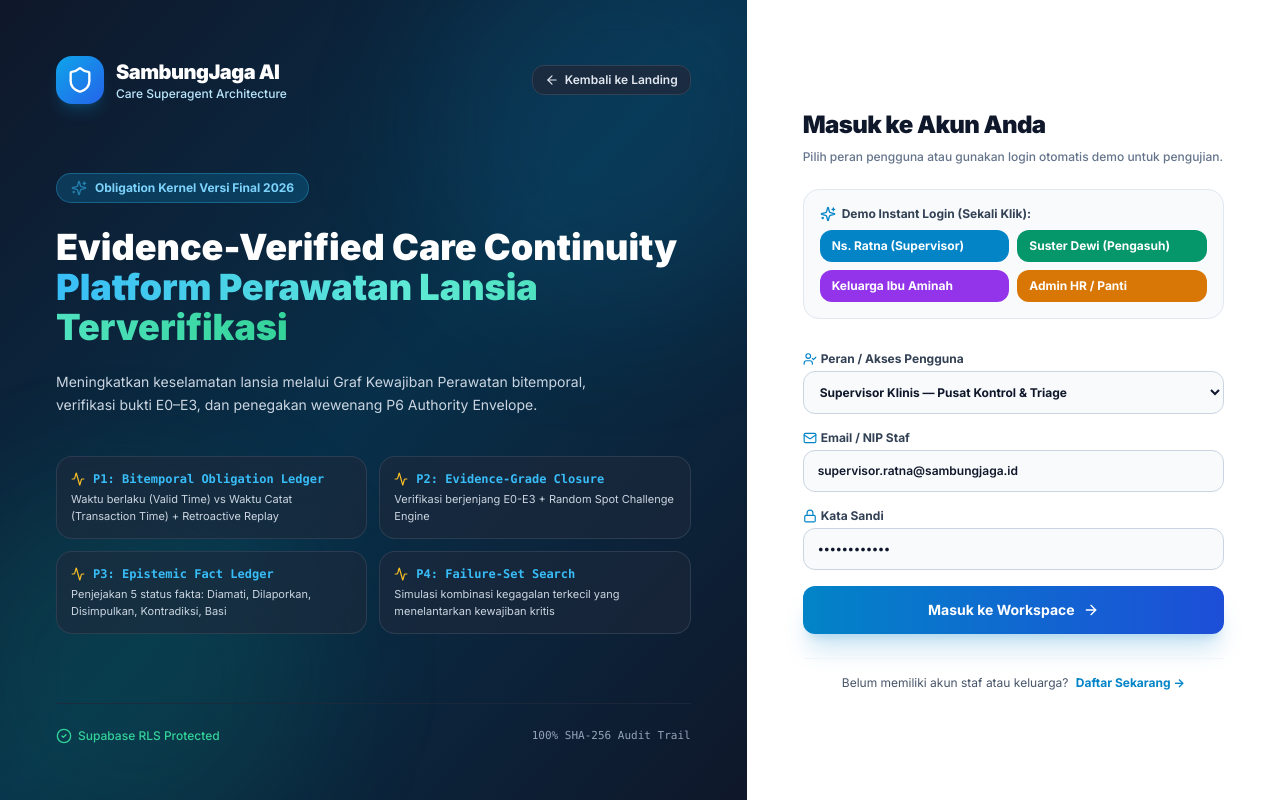
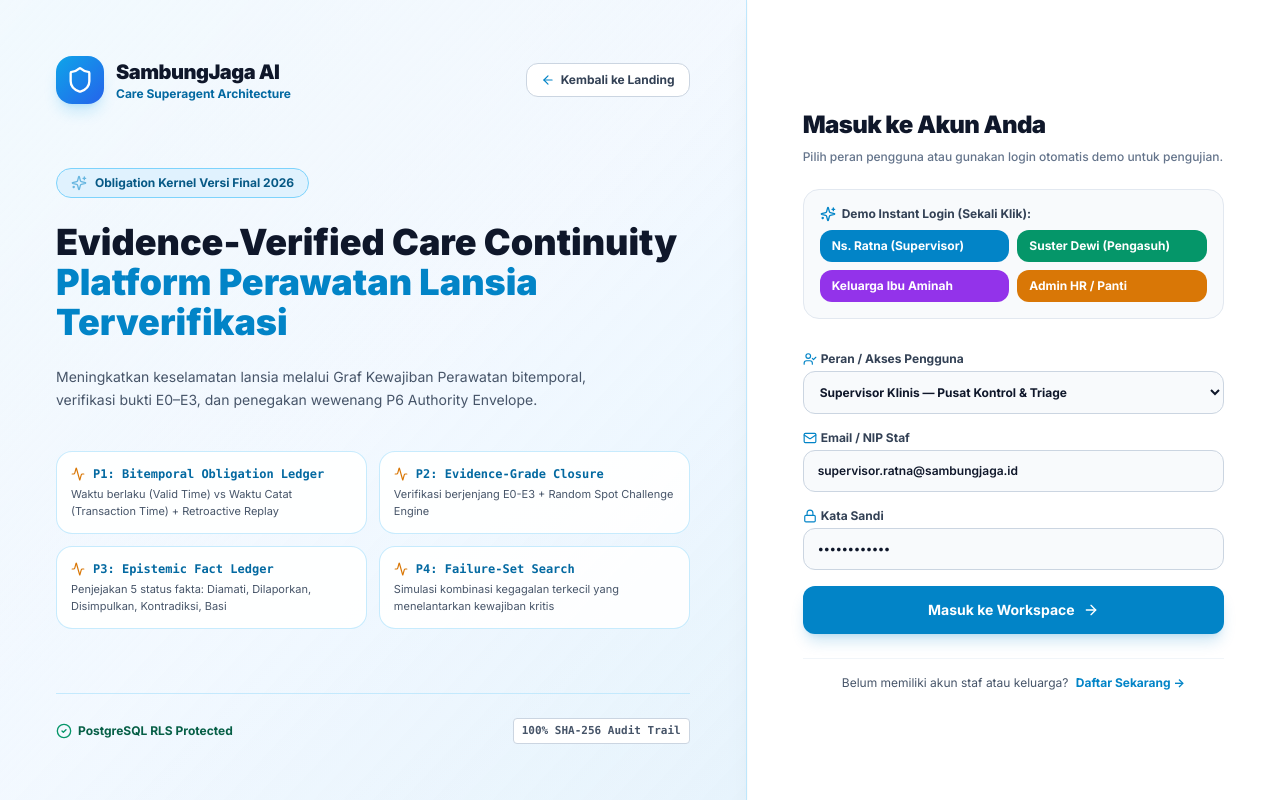
Before and after one commit to s1informatika11s25007-maker/SambungJaga, a React (Vite) app: page / in a window 1280 px wide. Both pictures are taken after a click on the button "Masuk". Built offline with nearby package versions, Linux system fonts and the light colour scheme.

Commit message:
style: ensure 100% background color consistency across Login, Register, and Post-Login views matching Landing Page palette

```diff
--- a/src/pages/LoginPage.jsx
+++ b/src/pages/LoginPage.jsx
@@ -8,8 +8,7 @@ import {
   Sparkles,
   CheckCircle2,
   Activity,
-  ArrowLeft,
-  Key
+  ArrowLeft
 } from 'lucide-react';
 import { ACTORS, CORE_INNOVATIONS } from '../types/architecture';
 
@@ -29,12 +28,9 @@ export default function LoginPage({ onLoginSuccess, onGoToRegister, onGoToLandin
   };
 
   return (
-    <div className="min-h-screen w-full flex flex-col lg:flex-row bg-slate-100 font-sans">
-      {/* LEFT COLUMN: Far Left Branding & System Value Showcase */}
-      <div className="w-full lg:w-7/12 bg-gradient-to-br from-slate-900 via-sky-950 to-slate-900 text-white p-8 lg:p-14 flex flex-col justify-between relative overflow-hidden">
-        {/* Background Ambient Lights */}
-        <div className="absolute top-0 right-0 -mt-16 -mr-16 w-96 h-96 bg-sky-500/10 rounded-full blur-3xl pointer-events-none"></div>
-        <div className="absolute bottom-0 left-0 -mb-16 -ml-16 w-96 h-96 bg-emerald-500/10 rounded-full blur-3xl pointer-events-none"></div>
+    <div className="min-h-screen w-full flex flex-col lg:flex-row bg-gradient-to-br from-slate-50 via-sky-50/30 to-slate-100 font-sans text-slate-900">
+      {/* LEFT COLUMN: Landing Page Light Theme Matching Banner */}
+      <div className="w-full lg:w-7/12 bg-gradient-to-br from-sky-50/80 via-blue-50/50 to-sky-100/60 border-r border-sky-200/90 text-slate-900 p-8 lg:p-14 flex flex-col justify-between relative overflow-hidden shadow-sm">
 
         {/* Brand Header */}
         <div className="relative z-10 flex items-center justify-between">
@@ -42,67 +38,69 @@ export default function LoginPage({ onLoginSuccess, onGoToRegister, onGoToLandin
             onClick={onGoToLanding}
             className="flex items-center space-x-3 cursor-pointer group"
           >
-            <div className="p-2.5 bg-gradient-to-br from-sky-500 to-blue-600 rounded-2xl shadow-lg shadow-sky-500/20 group-hover:scale-105 transition">
-              <Shield className="w-7 h-7 text-white" />
+            <div className="p-2.5 bg-gradient-to-br from-sky-500 to-blue-600 rounded-2xl shadow-lg shadow-sky-500/20 group-hover:scale-105 transition text-white">
+              <Shield className="w-7 h-7" />
             </div>
             <div>
-              <h1 className="text-xl font-black tracking-tight text-white">SambungJaga AI</h1>
-              <p className="text-xs text-sky-200 font-medium">Care Superagent Architecture</p>
+              <h1 className="text-xl font-black tracking-tight text-slate-900">SambungJaga AI</h1>
+              <p className="text-xs text-sky-700 font-bold">Care Superagent Architecture</p>
             </div>
           </div>
 
           <button
             onClick={onGoToLanding}
-            className="flex items-center space-x-1.5 px-3 py-1.5 rounded-xl text-xs font-semibold bg-slate-800/80 hover:bg-slate-700/80 text-slate-200 border border-slate-700 transition"
+            className="flex items-center space-x-1.5 px-3.5 py-2 rounded-xl text-xs font-bold bg-white text-slate-700 hover:bg-slate-50 border border-slate-300 shadow-2xs transition"
           >
-            <ArrowLeft className="w-3.5 h-3.5" />
+            <ArrowLeft className="w-3.5 h-3.5 text-sky-600" />
             <span>Kembali ke Landing</span>
           </button>
         </div>
 
         {/* Hero Value Showcase */}
         <div className="relative z-10 my-10 space-y-6">
-          <div className="inline-flex items-center space-x-2 px-3.5 py-1.5 rounded-full bg-sky-500/20 text-sky-300 border border-sky-400/30 text-xs font-bold">
-            <Sparkles className="w-4 h-4 text-sky-400 animate-pulse" />
+          <div className="inline-flex items-center space-x-2 px-3.5 py-1.5 rounded-full bg-sky-100 text-sky-800 border border-sky-300 text-xs font-bold">
+            <Sparkles className="w-4 h-4 text-sky-600 animate-pulse" />
             <span>Obligation Kernel Versi Final 2026</span>
           </div>
 
-          <h2 className="text-3xl lg:text-4xl font-black text-white leading-tight">
+          <h2 className="text-3xl lg:text-4xl font-black text-slate-900 leading-tight">
             Evidence-Verified Care Continuity <br />
-            <span className="bg-gradient-to-r from-sky-400 via-teal-300 to-emerald-400 bg-clip-text text-transparent">
+            <span className="text-sky-600">
               Platform Perawatan Lansia Terverifikasi
             </span>
           </h2>
 
-          <p className="text-sm text-slate-300 max-w-xl leading-relaxed">
+          <p className="text-sm text-slate-600 max-w-xl leading-relaxed font-normal">
             Meningkatkan keselamatan lansia melalui Graf Kewajiban Perawatan bitemporal, verifikasi bukti E0–E3, dan penegakan wewenang P6 Authority Envelope.
           </p>
 
           {/* Highlights */}
           <div className="grid grid-cols-2 gap-3 pt-4">
             {CORE_INNOVATIONS.slice(0, 4).map((inn) => (
-              <div key={inn.code} className="p-3.5 rounded-2xl bg-slate-800/60 border border-slate-700/80 space-y-1">
-                <div className="flex items-center space-x-2 font-mono text-xs font-bold text-sky-400">
-                  <Activity className="w-3.5 h-3.5 text-amber-400" />
+              <div key={inn.code} className="p-3.5 rounded-2xl bg-white/90 border border-sky-200/80 shadow-xs space-y-1">
+                <div className="flex items-center space-x-2 font-mono text-xs font-bold text-sky-700">
+                  <Activity className="w-3.5 h-3.5 text-amber-600" />
                   <span>{inn.code}: {inn.title}</span>
                 </div>
-                <p className="text-[11px] text-slate-300 line-clamp-2">{inn.desc}</p>
+                <p className="text-[11px] text-slate-600 line-clamp-2">{inn.desc}</p>
               </div>
             ))}
           </div>
         </div>
 
         {/* Trust Footer */}
-        <div className="relative z-10 pt-6 border-t border-slate-800/80 flex items-center justify-between text-xs text-slate-400">
-          <span className="flex items-center text-emerald-400 font-medium">
-            <CheckCircle2 className="w-4 h-4 mr-1.5" /> Supabase RLS Protected
+        <div className="relative z-10 pt-6 border-t border-sky-200/80 flex items-center justify-between text-xs text-slate-600 font-medium">
+          <span className="flex items-center text-emerald-800 font-bold">
+            <CheckCircle2 className="w-4 h-4 mr-1.5 text-emerald-600" /> PostgreSQL RLS Protected
           </span>
-          <span className="font-mono text-[11px]">100% SHA-256 Audit Trail</span>
+          <span className="font-mono text-[11px] bg-white px-2 py-1 rounded border border-slate-300 font-bold">
+            100% SHA-256 Audit Trail
+          </span>
         </div>
       </div>
 
-      {/* RIGHT COLUMN: Far Right Form & Demo Presets */}
-      <div className="w-full lg:w-5/12 bg-white p-8 lg:p-14 flex flex-col justify-center space-y-6 shadow-2xl">
+      {/* RIGHT COLUMN: Form & Demo Presets */}
+      <div className="w-full lg:w-5/12 bg-white p-8 lg:p-14 flex flex-col justify-center space-y-6 shadow-xl">
         <div className="space-y-2">
           <h2 className="text-2xl font-black text-slate-900 tracking-tight">Masuk ke Akun Anda</h2>
           <p className="text-xs text-slate-500 font-medium">
@@ -192,7 +190,7 @@ export default function LoginPage({ onLoginSuccess, onGoToRegister, onGoToLandin
 
           <button
             type="submit"
-            className="w-full bg-gradient-to-r from-sky-600 to-blue-700 hover:from-sky-700 hover:to-blue-800 text-white font-bold text-sm py-3.5 rounded-xl shadow-xl shadow-sky-600/20 transition flex items-center justify-center space-x-2"
+            className="w-full bg-sky-600 hover:bg-sky-700 text-white font-bold text-sm py-3.5 rounded-xl shadow-lg shadow-sky-600/20 transition flex items-center justify-center space-x-2"
           >
             <span>Masuk ke Workspace</span>
             <ArrowRight className="w-4 h-4" />
```
Also changed, not shown: src/pages/RegisterPage.jsx (+29 -31 lines).
